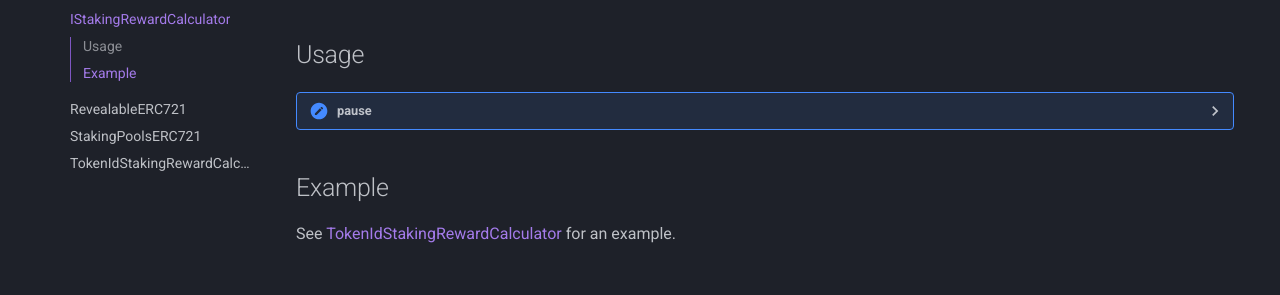
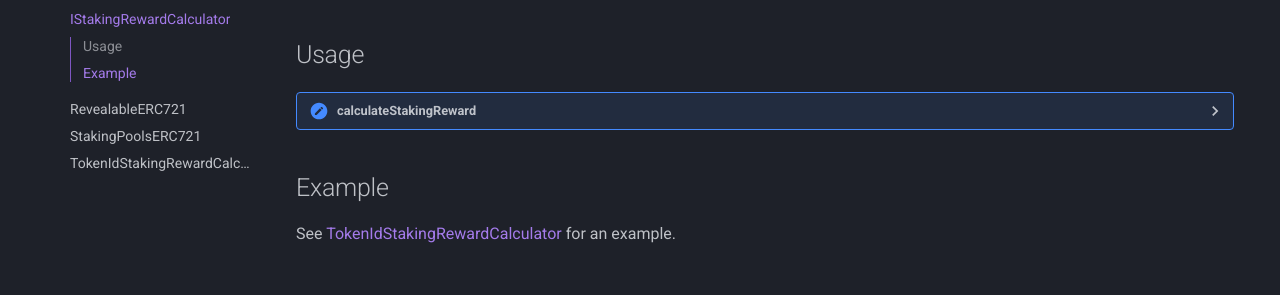
Before and after one commit to Wraith-Works/wraith-works-contracts, an MkDocs documentation site: the page built from docs/tokens/ERC721/IStakingRewardCalculator.md, in a window 1280 px wide. Shown: the part 370-665 px from the top of the page. Built offline with MkDocs 1.6.1 and Material for MkDocs 9.7.7, drawn with Linux system fonts in a browser that asks for light colours; comment, search, counter and statistics services are not loaded.

Commit message:
Fixed function name mismatch in docs

````diff
--- a/docs/tokens/ERC721/IStakingRewardCalculator.md
+++ b/docs/tokens/ERC721/IStakingRewardCalculator.md
@@ -8,7 +8,7 @@ The `IStakingRewardCalculator` provides an interface that can be implemented for
 
 ## Usage
 
-??? "pause"
+??? "calculateStakingReward"
     ```solidity
     function calculateStakingReward(address _owner, uint256 _tokenId, uint256 _reward) external view returns (uint256);
     ```
````
